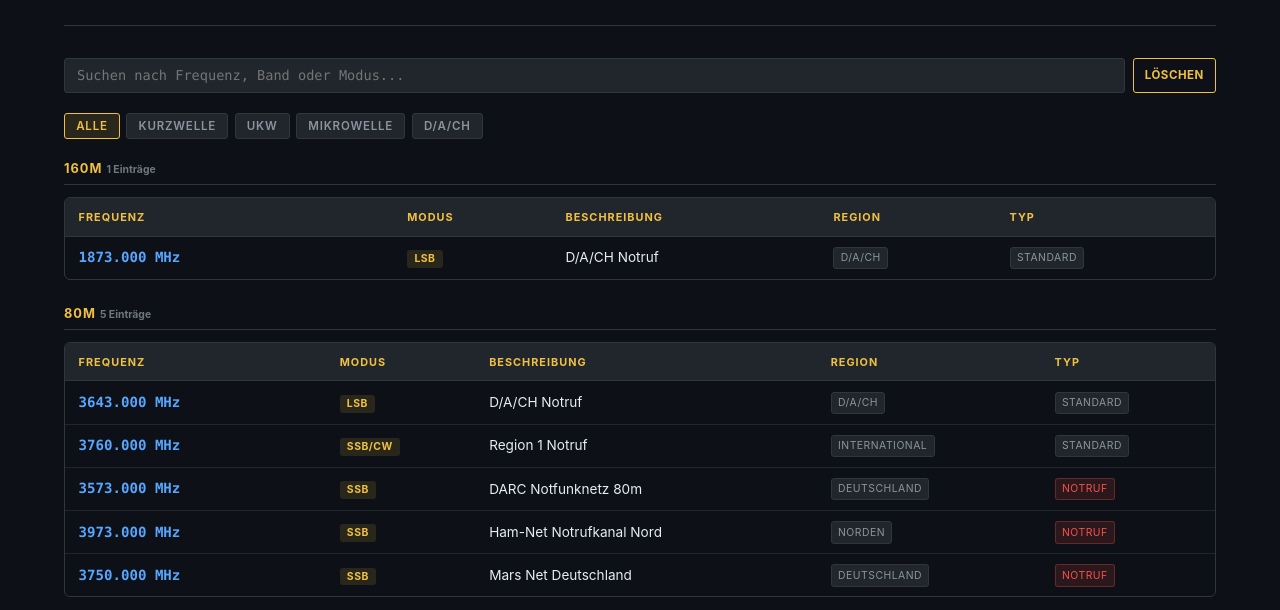
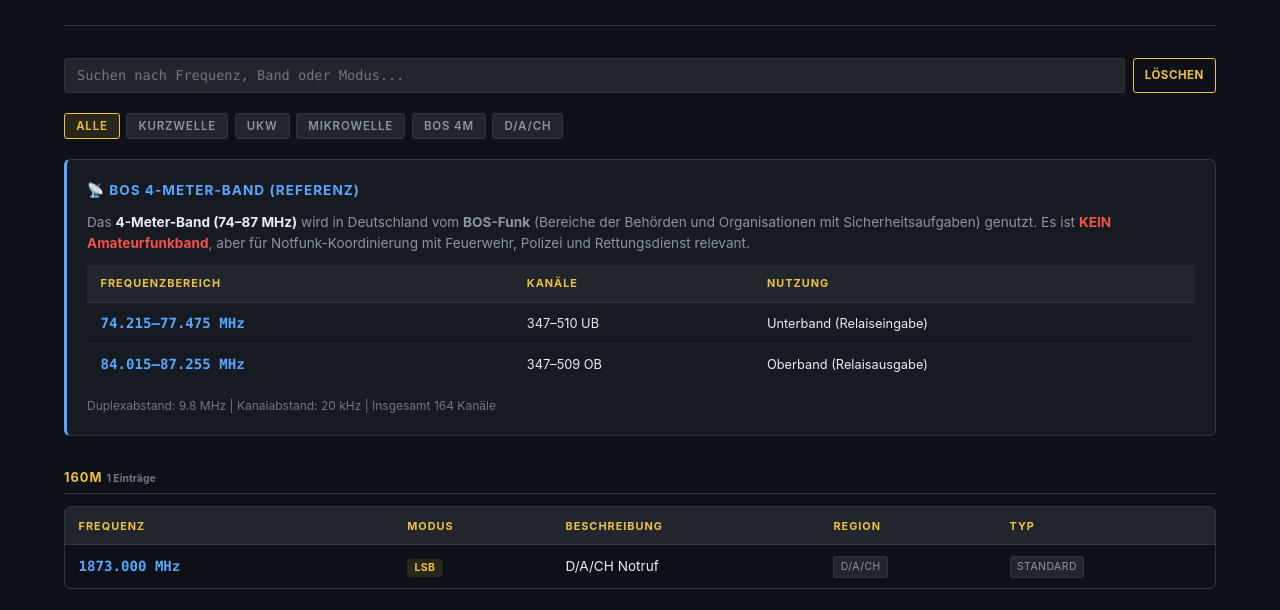
Before and after one commit to SeboKnt/NotFunk-Nord, a plain HTML site: page public/frequencies.html in a window 1280 px wide. Shown: the part 154-764 px from the top of the page. Drawn offline with Linux system fonts and the light colour scheme.

Commit message:
docs: add BOS 4-Meter-Band reference section
- Added 4m BOS frequency reference (74-87 MHz) for emergency coordination
- Includes duplex spacing, channel info, and usage notes
- Clearly marked as NOT an amateur band but relevant for BOS cooperation
- Added BOS filter button to frequency page

```diff
--- a/public/frequencies.html
+++ b/public/frequencies.html
@@ -50,8 +50,43 @@
         <button class="filter-btn" aria-pressed="false" onclick="AppFreq.filterByBand('kw', this)">Kurzwelle</button>
         <button class="filter-btn" aria-pressed="false" onclick="AppFreq.filterByBand('ukw', this)">UKW</button>
         <button class="filter-btn" aria-pressed="false" onclick="AppFreq.filterByBand('microwave', this)">Mikrowelle</button>
+        <button class="filter-btn" aria-pressed="false" onclick="AppFreq.filterByBand('bos', this)">BOS 4m</button>
         <button class="filter-btn" aria-pressed="false" onclick="AppFreq.filterByBand('dach', this)">D/A/CH</button>
       </div>
+
+      <!-- BOS 4m Band Info -->
+      <section class="bos-info" style="margin-bottom: 2rem; padding: 1.25rem; background: var(--bg-secondary); border: 1px solid var(--border); border-left: 3px solid var(--accent-blue); border-radius: var(--radius);">
+        <h3 style="color: var(--accent-blue); font-size: 0.85rem; margin-bottom: 0.75rem; text-transform: uppercase; letter-spacing: 1px;">
+          📡 BOS 4-Meter-Band (Referenz)
+        </h3>
+        <p style="font-size: 0.85rem; color: var(--text-secondary); margin-bottom: 0.75rem;">
+          Das <strong style="color: var(--text-primary);">4-Meter-Band (74–87 MHz)</strong> wird in Deutschland vom <strong>BOS-Funk</strong> (Bereiche der Behörden und Organisationen mit Sicherheitsaufgaben) genutzt. Es ist <strong style="color: var(--accent-red);">KEIN Amateurfunkband</strong>, aber für Notfunk-Koordinierung mit Feuerwehr, Polizei und Rettungsdienst relevant.
+        </p>
+        <table style="font-size: 0.8rem;">
+          <thead>
+            <tr>
+              <th>Frequenzbereich</th>
+              <th>Kanäle</th>
+              <th>Nutzung</th>
+            </tr>
+          </thead>
+          <tbody>
+            <tr>
+              <td class="freq-val">74.215–77.475 MHz</td>
+              <td>347–510 UB</td>
+              <td>Unterband (Relaiseingabe)</td>
+            </tr>
+            <tr>
+              <td class="freq-val">84.015–87.255 MHz</td>
+              <td>347–509 OB</td>
+              <td>Oberband (Relaisausgabe)</td>
+            </tr>
+          </tbody>
+        </table>
+        <p style="font-size: 0.75rem; color: var(--text-muted); margin-top: 0.75rem;">
+          Duplexabstand: 9.8 MHz | Kanalabstand: 20 kHz | Insgesamt 164 Kanäle
+        </p>
+      </section>
 
       <div id="frequencies-list" aria-live="polite">
         <!-- Dynamically populated -->
```
